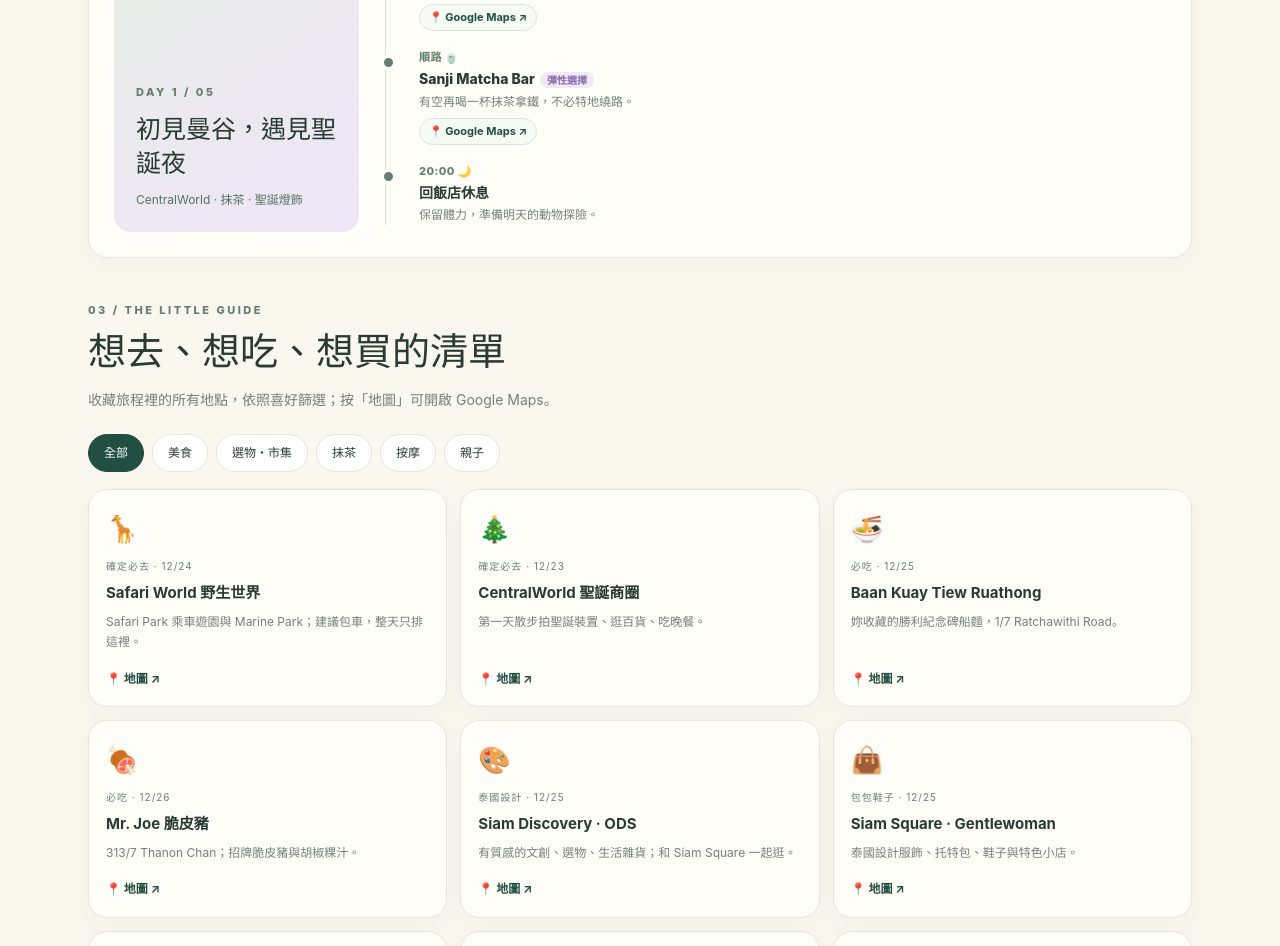
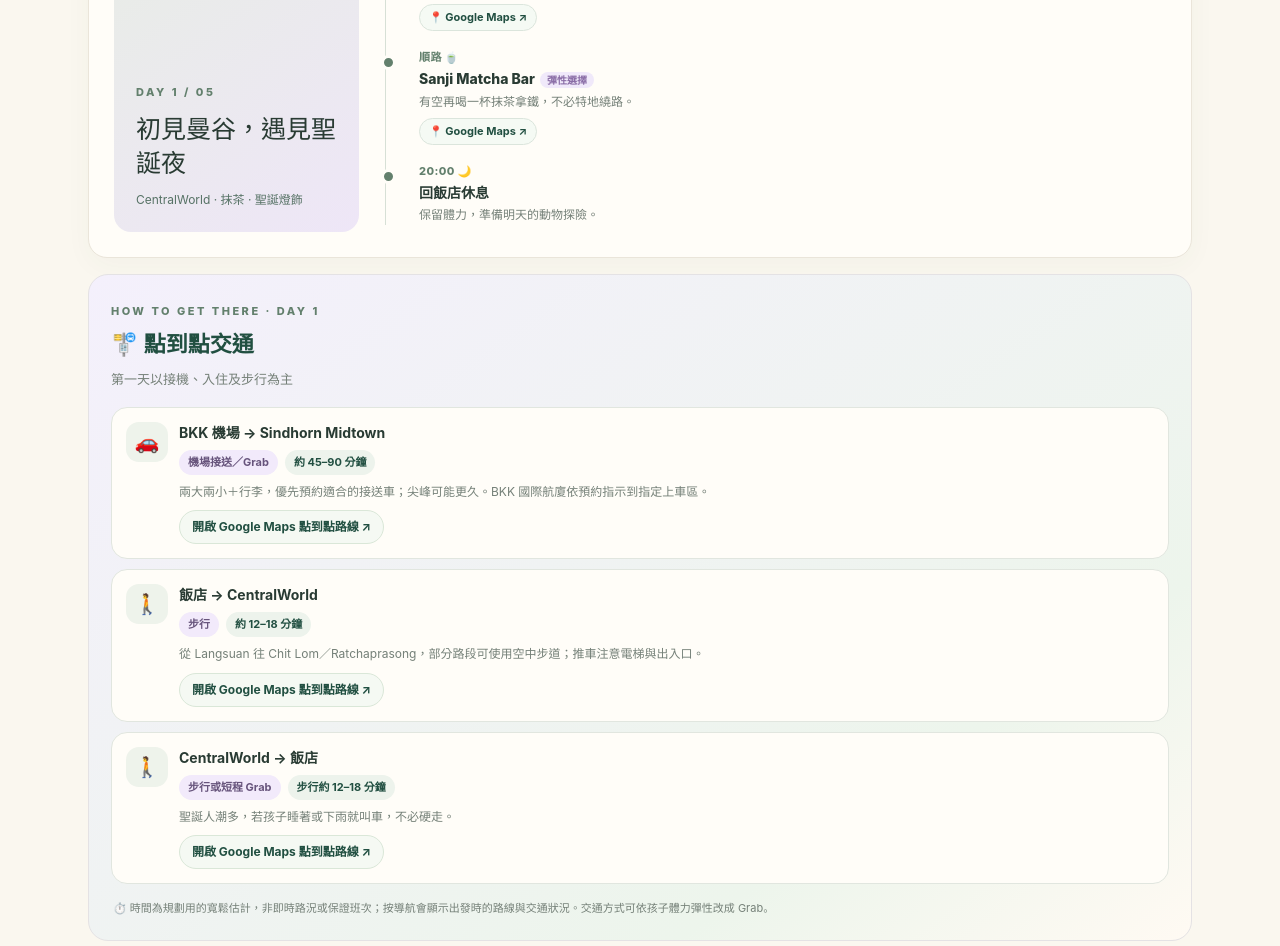
Before and after one commit to queeniehsu1013/EQ_home_travel, a plain HTML site: page trips/bangkok-2026.html in a window 1280 px wide. Shown: the part 1547-2493 px from the top of the page. Drawn offline with Linux system fonts and the light colour scheme.

Commit message:
feat(bangkok): display transport cards beneath daily itinerary

```diff
--- a/trips/bangkok-2026.html
+++ b/trips/bangkok-2026.html
@@ -1,10 +1,10 @@
 <!doctype html>
-<html lang="zh-Hant"><head><meta charset="utf-8"><meta name="viewport" content="width=device-width,initial-scale=1,viewport-fit=cover"><meta name="theme-color" content="#faf7ef"><meta name="description" content="EQ Home Travel · 2026 曼谷親子聖誕自由行，五天四夜的可互動行程、景點導航、收藏清單與旅途筆記。"><title>曼谷，聖誕節見！｜EQ Home Travel</title><link rel="icon" href="../assets/logo.svg" type="image/svg+xml"><link rel="stylesheet" href="../assets/style.css"></head><body>
+<html lang="zh-Hant"><head><meta charset="utf-8"><meta name="viewport" content="width=device-width,initial-scale=1,viewport-fit=cover"><meta name="theme-color" content="#faf7ef"><meta name="description" content="EQ Home Travel · 2026 曼谷親子聖誕自由行，五天四夜的可互動行程、景點導航、收藏清單與旅途筆記。"><title>曼谷，聖誕節見！｜EQ Home Travel</title><link rel="icon" href="../assets/logo.svg" type="image/svg+xml"><link rel="stylesheet" href="../assets/style.css"><link rel="stylesheet" href="../assets/transport.css"></head><body>
 <div class="site-shell"><header class="topbar"><a class="brand" href="../index.html"><img src="../assets/logo.svg" alt="" width="37" height="37"><span>EQ <b>home travel</b></span></a><a class="subtle-caps" href="../index.html">← 回旅行收藏館</a></header>
 <main><section class="trip-hero"><div class="trip-copy"><span class="eyebrow">THE FAMILY CHRISTMAS TRIP · THAILAND</span><h1>曼谷，<br>聖誕節見！</h1><p>小手牽小手，走進熱帶的聖誕季。長頸鹿、脆皮豬、河邊晚風和好多值得帶回家的小小回憶。</p><span class="trip-hero-stamp">✦ 2026.12.23 — 12.27 · 5 DAYS / 4 NIGHTS</span></div><div class="trip-hero-art"><img src="../assets/bangkok-scene.svg" alt="曼谷河岸聖誕旅行風景插畫"></div></section>
 <nav class="trip-navbar" aria-label="行程導航"><a href="#overview">✈️ 旅程資訊</a><a href="#itinerary">🗓️ 每日行程</a><a href="#places">🍵 景點清單</a><a href="#todo">✅ 行前待辦</a><a href="#journal">📝 旅行筆記</a></nav>
 <section class="section-block" id="overview"><div class="section-kicker">01 / QUICK FACTS</div><h2>準備出發，曼谷！</h2><p class="section-desc">一家四口的慢旅行：只有 Safari World 是整天活動，其餘時間留給吃美食、拍聖誕樹、購物和休息。</p><div class="travel-facts"><div class="fact-card"><span class="fact-icon">✈️</span><span class="fact-label">去程 · 12/23 週三</span><strong>09:45 桃園 T2 出發</strong><small>台北 TPE → 曼谷 BKK · 抵達時間以機票為準</small></div><div class="fact-card"><span class="fact-icon">🛬</span><span class="fact-label">回程 · 12/27 週日</span><strong>16:05 曼谷 BKK 起飛</strong><small>建議國際線提前約 3 小時抵達機場</small></div><div class="fact-card"><span class="fact-icon">🏡</span><span class="fact-label">住宿 · 4 晚</span><strong>Sindhorn Midtown Bangkok</strong><small>Langsuan／Chit Lom · 官方確認兩位孩子共床免費入住</small><a class="mini-link" style="display:inline-block;margin-top:7px" target="_blank" rel="noopener" href="https://www.google.com/maps/search/?api=1&query=Sindhorn%20Midtown%20Hotel%20Bangkok">飯店導航 ↗</a></div></div></section>
-<section class="section-block" id="itinerary"><div class="section-kicker">02 / DAY BY DAY</div><h2>五天的小小冒險</h2><p class="section-desc">點選日期切換行程；時間是建議安排，實際依孩子體力、交通與預約時段調整。</p><div class="day-tabs" id="day-tabs" role="tablist" aria-label="選擇旅遊日期"></div><div id="day-detail" aria-live="polite"></div></section>
+<section class="section-block" id="itinerary"><div class="section-kicker">02 / DAY BY DAY</div><h2>五天的小小冒險</h2><p class="section-desc">點選日期切換行程；時間是建議安排，實際依孩子體力、交通與預約時段調整。</p><div class="day-tabs" id="day-tabs" role="tablist" aria-label="選擇旅遊日期"></div><div id="day-detail" aria-live="polite"></div><div id="day-transport" aria-live="polite"></div></section>
 <section class="section-block" id="places"><div class="section-kicker">03 / THE LITTLE GUIDE</div><h2>想去、想吃、想買的清單</h2><p class="section-desc">收藏旅程裡的所有地點，依照喜好篩選；按「地圖」可開啟 Google Maps。</p><div class="filter-list" id="filters" aria-label="景點類別"></div><div class="places-grid" id="places-grid"></div></section>
 <section class="section-block" id="todo"><div class="section-kicker">04 / BEFORE WE GO</div><h2>出發前，慢慢準備</h2><p class="section-desc" id="progress-label">預約與行前待辦</p><div class="progress-track" aria-label="待辦完成進度"><div class="progress-fill" id="progress-fill"></div></div><div class="todo-grid" id="todo-grid"></div><p class="notice">✳ 勾選和備註只儲存在目前這個裝置的瀏覽器。若換手機或讓另一位家人開啟，不會自動同步；可以使用下方的匯出功能備份。</p></section>
-<section class="section-block" id="journal"><div class="section-kicker">05 / MEMORY KEEPER</div><h2>留一點空白，裝進回憶</h2><div class="notes-panel"><div class="panel"><h3>✎ 旅途小筆記</h3><p>訂位編號、孩子說的可愛話、那杯最好喝的抹茶，都記在這裡。</p><label class="visually-hidden" for="travel-notes">旅途備註</label><textarea id="travel-notes" class="notes-area" placeholder="例如：12/25 DIORA 預約 15:00；小迪最喜歡長頸鹿…"></textarea><div class="action-row"><button type="button" class="action-button" id="save-notes">儲存筆記</button><button type="button" class="action-button secondary" id="download-backup">匯出備份</button></div><p id="save-status" role="status" style="font-size:12px;color:#688272"></p></div><div class="panel"><h3>♡ 旅行小提醒</h3><p>第一天輕鬆逛 CentralWorld；野生世界記得帶防曬、帽子和水。恐龍體驗與 Copper Buffet 都是彈性選擇，不用全排滿。</p><p>晚上以 20:00 左右回飯店為目標；按摩時爸爸可以帶孩子休息。</p><p>節慶活動、園區表演、兒童票價與按摩預約，出發前請以官方當週公告為準。</p><div class="action-row"><button type="button" class="action-button secondary" id="copy-summary">複製行程摘要</button><a href="../index.html" class="action-button">回收藏館 ↗</a></div></div></div></section><a class="back-top" href="#">↑ BACK TO TOP</a></main><footer class="footer"><span>EQ HOME TRAVEL · BANGKOK 2026</span><span>Made for the moments we keep ♡</span></footer></div><script src="../assets/data.js"></script><script src="../assets/app.js"></script></body></html>
+<section class="section-block" id="journal"><div class="section-kicker">05 / MEMORY KEEPER</div><h2>留一點空白，裝進回憶</h2><div class="notes-panel"><div class="panel"><h3>✎ 旅途小筆記</h3><p>訂位編號、孩子說的可愛話、那杯最好喝的抹茶，都記在這裡。</p><label class="visually-hidden" for="travel-notes">旅途備註</label><textarea id="travel-notes" class="notes-area" placeholder="例如：12/25 DIORA 預約 15:00；小迪最喜歡長頸鹿…"></textarea><div class="action-row"><button type="button" class="action-button" id="save-notes">儲存筆記</button><button type="button" class="action-button secondary" id="download-backup">匯出備份</button></div><p id="save-status" role="status" style="font-size:12px;color:#688272"></p></div><div class="panel"><h3>♡ 旅行小提醒</h3><p>第一天輕鬆逛 CentralWorld；野生世界記得帶防曬、帽子和水。恐龍體驗與 Copper Buffet 都是彈性選擇，不用全排滿。</p><p>晚上以 20:00 左右回飯店為目標；按摩時爸爸可以帶孩子休息。</p><p>節慶活動、園區表演、兒童票價與按摩預約，出發前請以官方當週公告為準。</p><div class="action-row"><button type="button" class="action-button secondary" id="copy-summary">複製行程摘要</button><a href="../index.html" class="action-button">回收藏館 ↗</a></div></div></div></section><a class="back-top" href="#">↑ BACK TO TOP</a></main><footer class="footer"><span>EQ HOME TRAVEL · BANGKOK 2026</span><span>Made for the moments we keep ♡</span></footer></div><script src="../assets/data.js"></script><script src="../assets/app.js"></script><script src="../assets/transport.js"></script></body></html>
```
